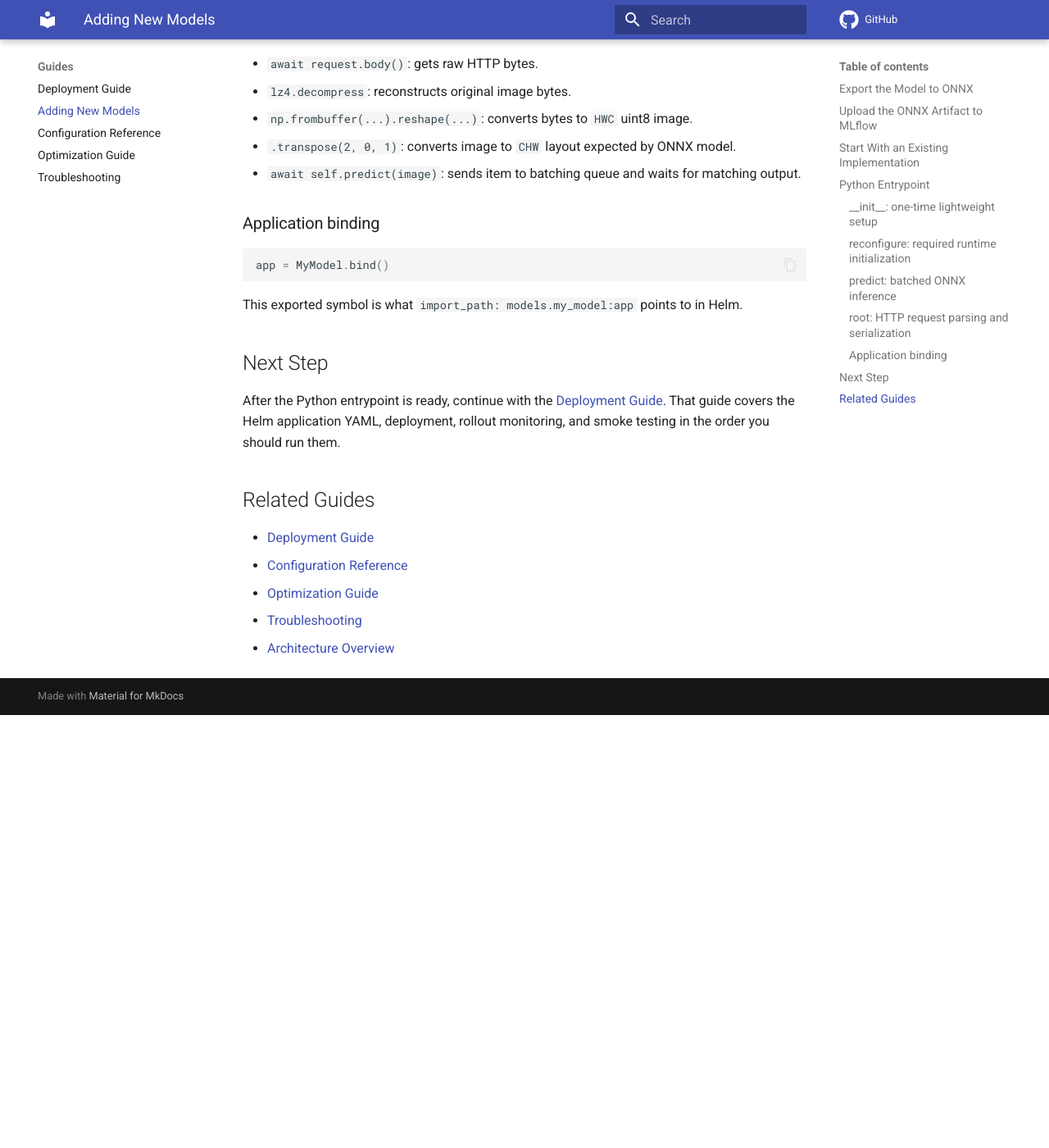
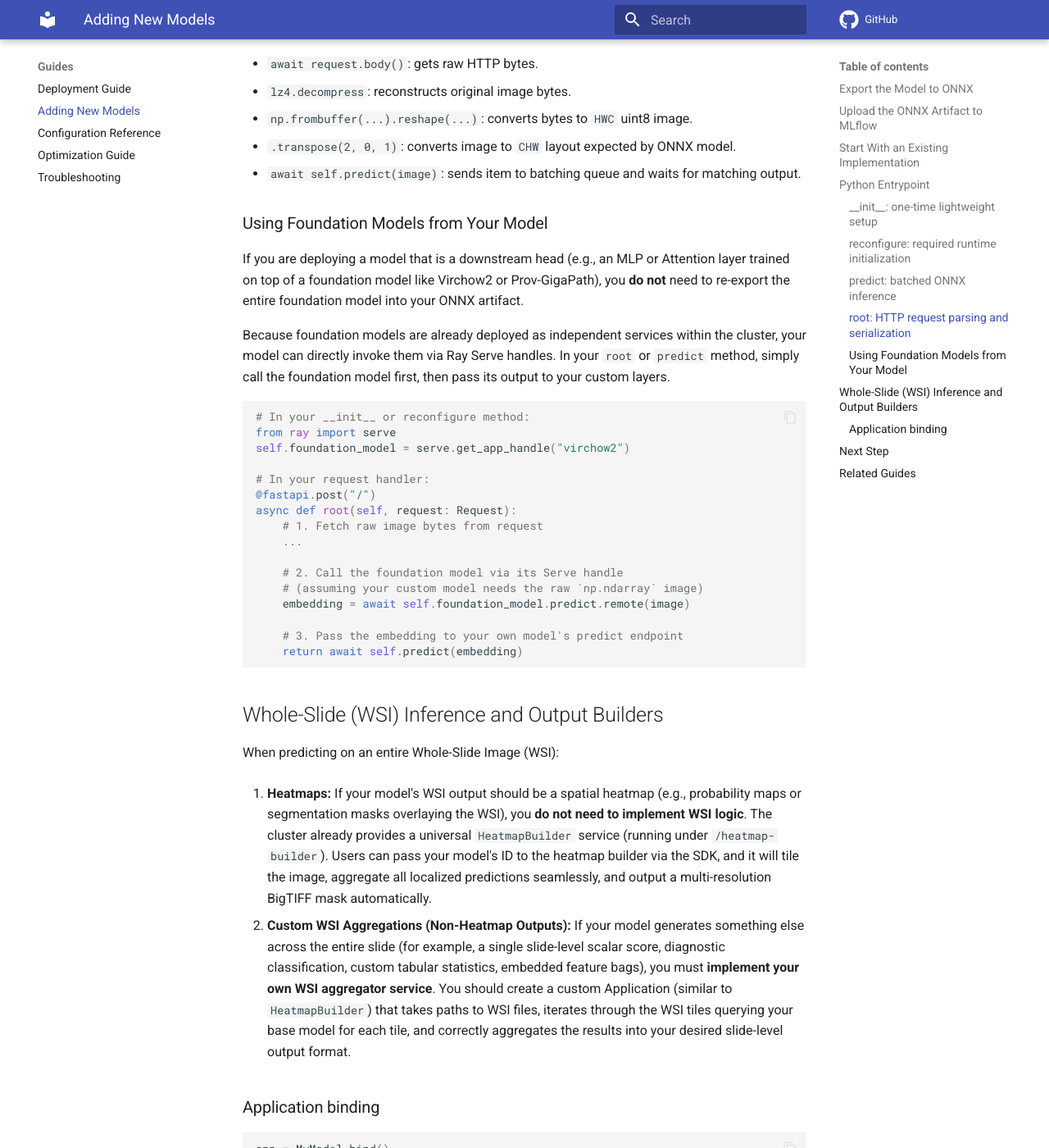
Before and after one commit to RationAI/model-service, an MkDocs documentation site: the page built from docs/guides/adding-models.md, in a window 1280 px wide and 1400 px high, scrolled down 3848 px. Shown: the whole window at 82% size. Built offline with MkDocs 1.6.1 and Material for MkDocs 9.7.7, drawn with Linux system fonts in a browser that asks for light colours; comment, search, counter and statistics services are not loaded; before the commit the page ends 4720 px from its top, so only the background shows below that.

Commit message:
feat: add foundation note

````diff
--- a/docs/guides/adding-models.md
+++ b/docs/guides/adding-models.md
@@ -164,6 +164,39 @@ What each step does:
 - `.transpose(2, 0, 1)`: converts image to `CHW` layout expected by ONNX model.
 - `await self.predict(image)`: sends item to batching queue and waits for matching output.
 
+### Using Foundation Models from Your Model
+
+If you are deploying a model that is a downstream head (e.g., an MLP or Attention layer trained on top of a foundation model like Virchow2 or Prov-GigaPath), you **do not** need to re-export the entire foundation model into your ONNX artifact.
+
+Because foundation models are already deployed as independent services within the cluster, your model can directly invoke them via Ray Serve handles. In your `root` or `predict` method, simply call the foundation model first, then pass its output to your custom layers.
+
+```python
+# In your __init__ or reconfigure method:
+from ray import serve
+self.foundation_model = serve.get_app_handle("virchow2")
+
+# In your request handler:
+@fastapi.post("/")
+async def root(self, request: Request):
+    # 1. Fetch raw image bytes from request
+    ...
+
+    # 2. Call the foundation model via its Serve handle
+    # (assuming your custom model needs the raw `np.ndarray` image)
+    embedding = await self.foundation_model.predict.remote(image)
+
+    # 3. Pass the embedding to your own model's predict endpoint
+    return await self.predict(embedding)
+```
+
+## Whole-Slide (WSI) Inference and Output Builders
+
+When predicting on an entire Whole-Slide Image (WSI):
+
+1. **Heatmaps:** If your model's WSI output should be a spatial heatmap (e.g., probability maps or segmentation masks overlaying the WSI), you **do not need to implement WSI logic**. The cluster already provides a universal `HeatmapBuilder` service (running under `/heatmap-builder`). Users can pass your model's ID to the heatmap builder via the SDK, and it will tile the image, aggregate all localized predictions seamlessly, and output a multi-resolution BigTIFF mask automatically.
+
+2. **Custom WSI Aggregations (Non-Heatmap Outputs):** If your model generates something else across the entire slide (for example, a single slide-level scalar score, diagnostic classification, custom tabular statistics, embedded feature bags), you must **implement your own WSI aggregator service**. You should create a custom Application (similar to `HeatmapBuilder`) that takes paths to WSI files, iterates through the WSI tiles querying your base model for each tile, and correctly aggregates the results into your desired slide-level output format.
+
 ### Application binding
 
 ```python
````
